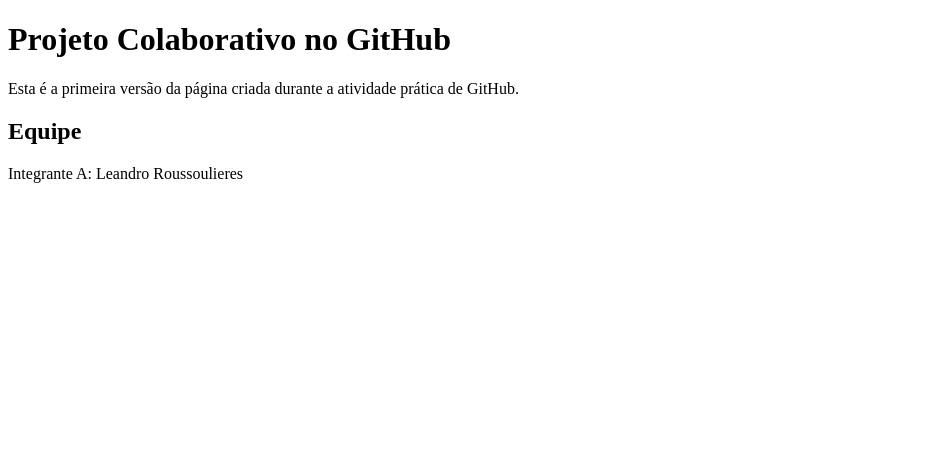
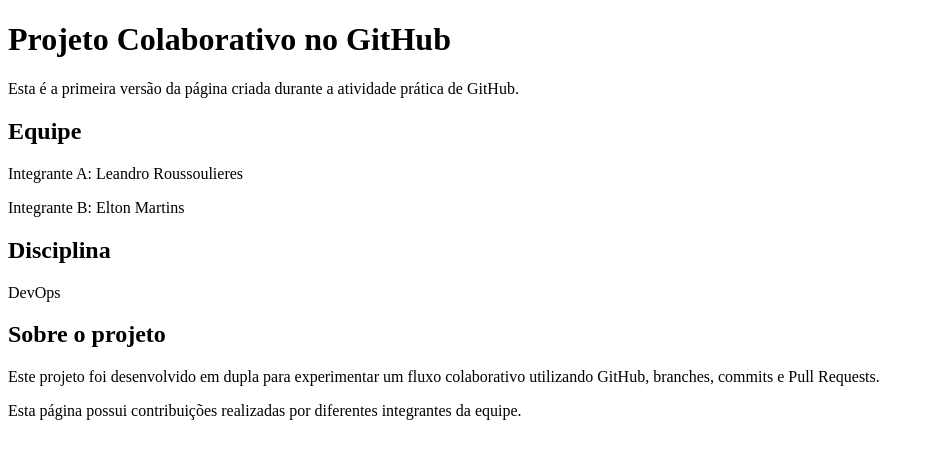
Before and after one commit to LeandroRoussoulieres/dupla-web-github, a plain HTML site: page index.html in a window 1280 px wide. Shown: the whole page, without its empty margins (0-934 px from the left). Drawn offline with Linux system fonts and the light colour scheme.

Commit message:
Adiciona informacoes do segundo integrante
Added team members and project information to index.html.

```diff
--- a/index.html
+++ b/index.html
@@ -12,5 +12,20 @@
 </p>
 <h2>Equipe</h2>
 <p>Integrante A: Leandro Roussoulieres</p>
+<p>Integrante B: Elton Martins</p>
+<h2>Disciplina</h2>
+<p>DevOps</p>
+
+<h2>Sobre o projeto</h2>
+
+<p>
+Este projeto foi desenvolvido em dupla para experimentar
+um fluxo colaborativo utilizando GitHub, branches,
+commits e Pull Requests.
+</p>
+<p>
+Esta página possui contribuições realizadas por
+diferentes integrantes da equipe.
+</p>
 </body>
 </html>
```
